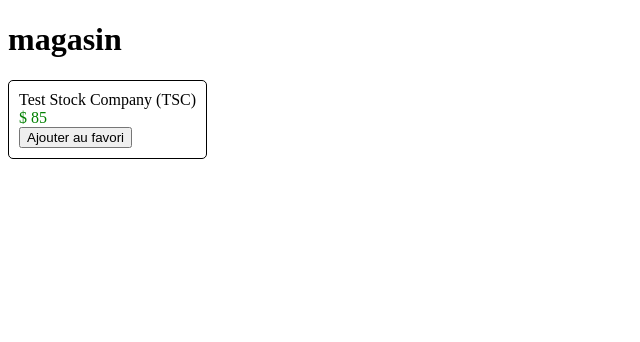
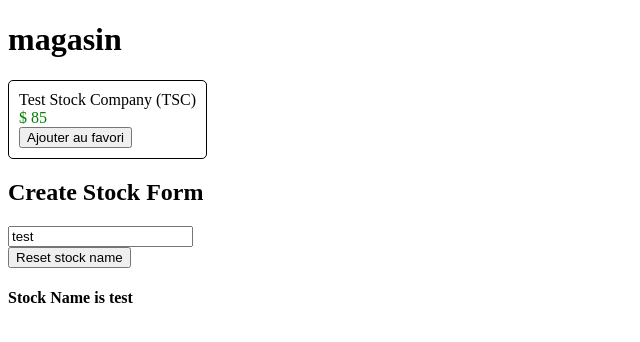
Before and after one commit to mugiwara62740/angular_formation, an Angular app: page / in a window 1280 px wide. Shown: the top 342 px of the page, without its empty margins (0-640 px from the left). Built offline with nearby package versions, Linux system fonts and the light colour scheme.

Commit message:
Formulaire avec le data et event binding

```diff
--- a/src/app/app.component.html
+++ b/src/app/app.component.html
@@ -4,3 +4,4 @@
 <app-article [stock]="stockObj"
              (toggleFavorite)="onToggleFavorite($event)">
 </app-article>
+<app-create-stock></app-create-stock>
--- /dev/null
+++ b/src/app/stock/create-stock/create-stock.component.html
@@ -0,0 +1,13 @@
+<h2>Create Stock Form</h2>
+<div class="form-group">
+    <form>
+        <div class="stock-name">
+        <input type="text"
+        placeholder="Stock Name"
+        [value]="stock.name"
+        (input)="stock.name=$event.target.value">
+        </div>
+    </form>
+    <button (click)="stock.name='test'">Reset stock name</button>
+</div>
+<h4>Stock Name is {{stock.name}}</h4>
--- /dev/null
+++ b/src/app/stock/create-stock/create-stock.component.ts
@@ -0,0 +1,17 @@
+import { Component, OnInit } from '@angular/core';
+import { Stock } from '../../model/stock'
+@Component({
+  selector: 'app-create-stock',
+  templateUrl: './create-stock.component.html',
+  styleUrls: ['./create-stock.component.css']
+})
+export class CreateStockComponent implements OnInit {
+
+  public stock: Stock;
+  constructor() {
+    this.stock = new Stock('test', '', 0, 0);
+  }
+  ngOnInit() {
+  }
+
+}
```
Also changed, not shown: src/app/app.module.ts (+6 -2 lines), src/app/stock/create-stock/create-stock.component.css (added), 1 other file (tests, documents, lock files or other folders).
